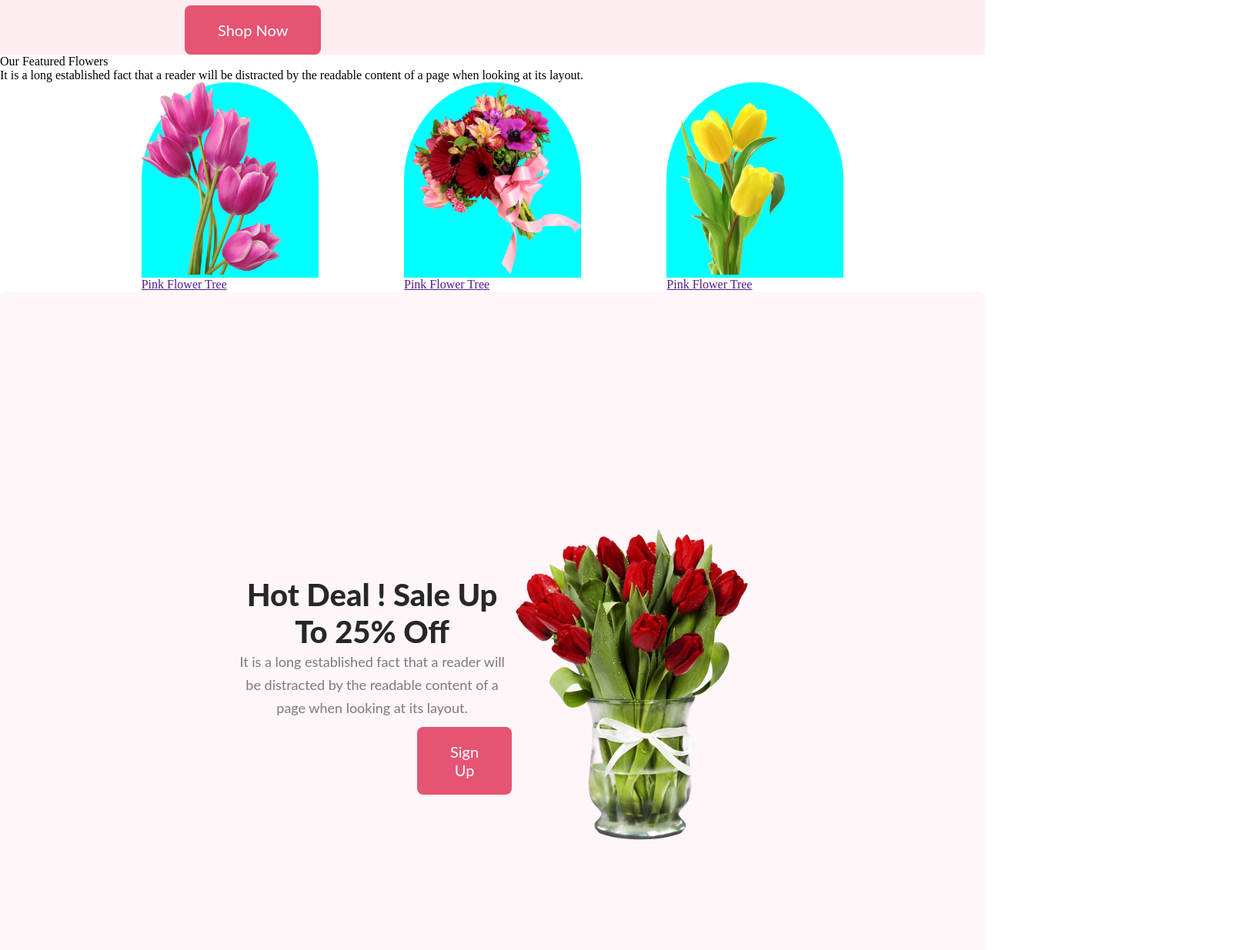
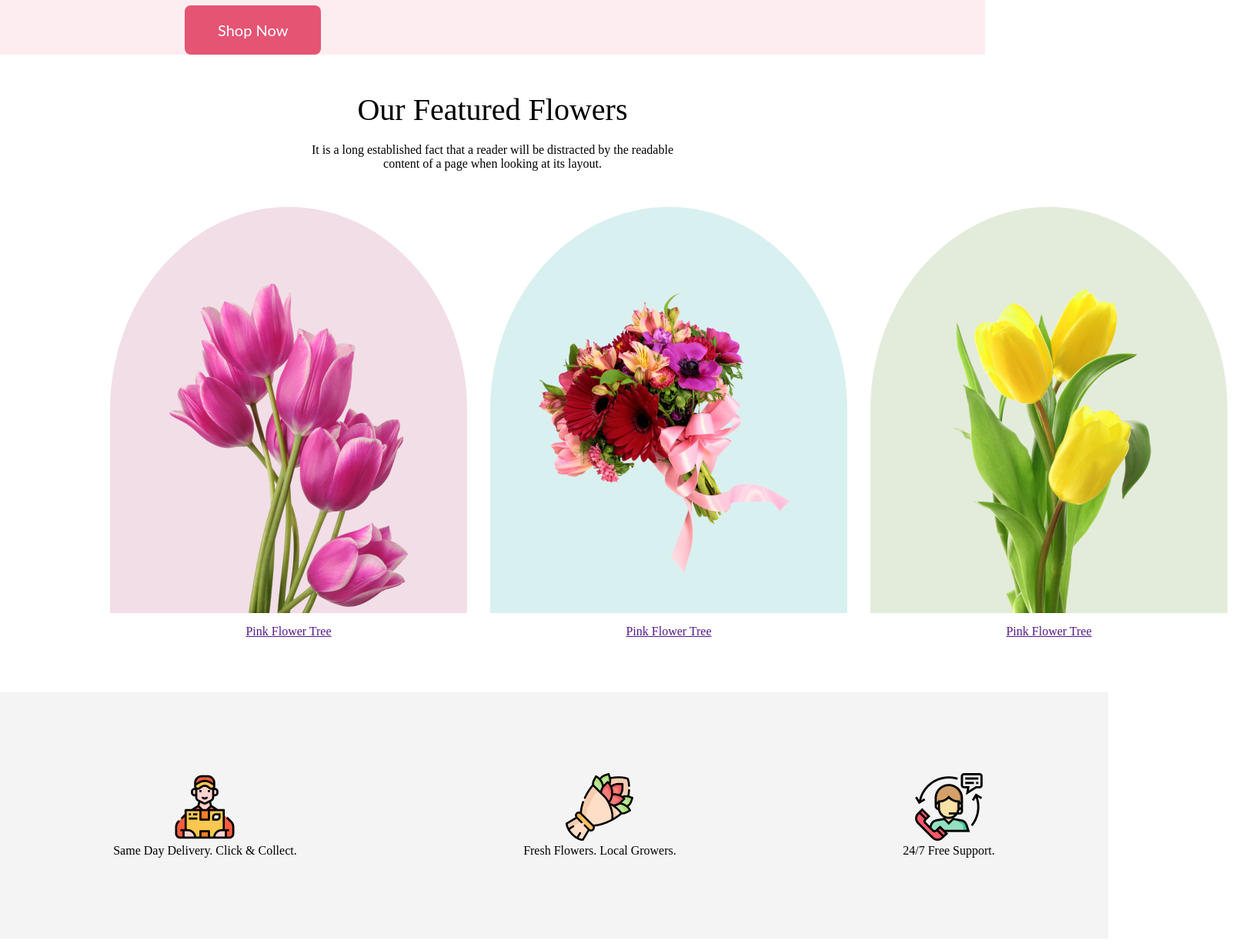
Before and after one commit to thatsPLB/flower-shop, a plain HTML site: page index.html in a window 1280 px wide. Shown: the part 545-1780 px from the top of the page at 77% size, 1610 px wide, since content can reach past the window. Drawn offline with nearby package versions, Linux system fonts and the light colour scheme.

Commit message:
notun r o kisu

```diff
--- a/index.html
+++ b/index.html
@@ -27,28 +27,43 @@
 
     </header>
     <main>
-        <div>
-            <p class="ihead">Our Featured Flowers</p>
-            <p class="idiscription">It is a long established fact that a reader will be distracted by the readable content of a page when looking at its layout.</p>
+        <div class="firsthead">
+            <p class="fhead">Our Featured Flowers</p>
+            <p class="fd">It is a long established fact that a reader will be distracted by the readable content of a page when looking at its layout.</p>
         </div>
         <div class="wb">
-            <div>
+            <div class="flink">
                 <div class="im c1">
-                    <img src="./Flower Asset/pngwing 6.png" alt="">
+                    <img src="./Flower Asset/pngwing 6.png" alt="" class="im1">
                 </div>
                 <a href="">Pink Flower Tree</a>
             </div>
-            <div>
+            <div class="flink">
                 <div class="im c2">
-                    <img src="./Flower Asset/pngwing 5.png" alt="">
+                    <img src="./Flower Asset/pngwing 5.png" alt="" class="im2">
                 </div>
                 <a href="">Pink Flower Tree</a>
             </div>
-            <div>
+            <div class="flink">
                 <div class="im c3">
-                    <img src="./Flower Asset/pngwing 7.png" alt="">
+                    <img src="./Flower Asset/pngwing 7.png" alt="" class="im2">
                 </div>
                 <a href="">Pink Flower Tree</a>
+            </div>
+        </div>
+
+        <div class="rec6">
+            <div>
+                <img src="./Flower Asset/Group 57.png" />
+                <p>Same Day Delivery. Click & Collect.</p>
+            </div>
+            <div>
+                <img src="./Flower Asset/Group 58.png" alt="">
+                <p>Fresh Flowers. Local Growers.</p>
+            </div>
+            <div>
+                <img src="./Flower Asset/Group 59.png" alt="">
+                <p>24/7 Free Support.</p>
             </div>
         </div>
         <section class="hot">
@@ -74,7 +89,14 @@
     </div>
     </main>
     <footer>
+        <div class="footer-content">
+            <h3><span class="text-last">Flower</span>shop</h3>
+            <p>It is a long established fact that a reader will be distracted by the readable content of a page when looking at its layout.</p>
 
+        </div>
+        <div class="footer-bottom">
+            <p>@2020-2023, FlowerShop.com. All rights reserved. </p>
+        </div>
     </footer>
 </body>
 </html>
--- a/styles/flower-shop.css
+++ b/styles/flower-shop.css
@@ -93,6 +93,7 @@
     margin-top: 80px;
     margin-bottom: 50px;
 }
+
 #ihead {
     text-align: center;
     font-size: 2.5rem;
@@ -136,13 +137,93 @@
 
 .im {
     background-color: aqua;
-    width: 230px;
-    /* border-top: 10px; */
     border-top-right-radius: 50%;
     border-top-left-radius: 50%;
+    width: 29rem;
+    height: 33rem;
+    display: flex;
+    align-items: center;
 }
 
-.im img {
-    width: auto;
-    height: 250px;
+.c1 {
+    background-color: rgba(167, 33, 98, 0.15);
 }
+
+.c2 {
+    background-color: rgba(5, 151, 160, 0.15);
+}
+
+.c3 {
+    background-color: rgba(71, 125, 17, 0.15);
+}
+
+.fhead {
+    text-align: center;
+    font-size: 2.5rem
+}
+
+.fd {
+    text-align: center;
+    font-size: 1rem;
+    width: 40%;
+    margin: 20px auto;
+}
+
+.firsthead {
+    margin-top: 3rem;
+    margin-bottom: 2rem;
+}
+
+.flink {
+    text-align: center;
+}
+
+
+.im .im1 {
+    margin: auto;
+    position: relative;
+    top: 50px;
+}
+
+.im .im2 {
+    margin: auto;
+    position: relative;
+    top: 28px
+}
+
+.im {
+    margin: 15px;
+}
+
+.img1 {
+    position: relative;
+    top: 32px;
+}
+
+.rec6 {
+    width: 90rem;
+    height: 20rem;
+    background-color: rgba(39, 39, 39, 0.05);
+    display: flex;
+    justify-content: space-around;
+    align-items: center;
+    margin: 70px auto;
+}
+
+.rec6 div {
+    text-align: center;
+}
+
+
+.text-last {
+    color: #E55473;
+    font-family: Lato;
+    font-size: 48px;
+    font-style: normal;
+    font-weight: 800;
+    line-height: normal;
+
+}
+.footer-content{
+    background-color:#111010;;
+}
```
